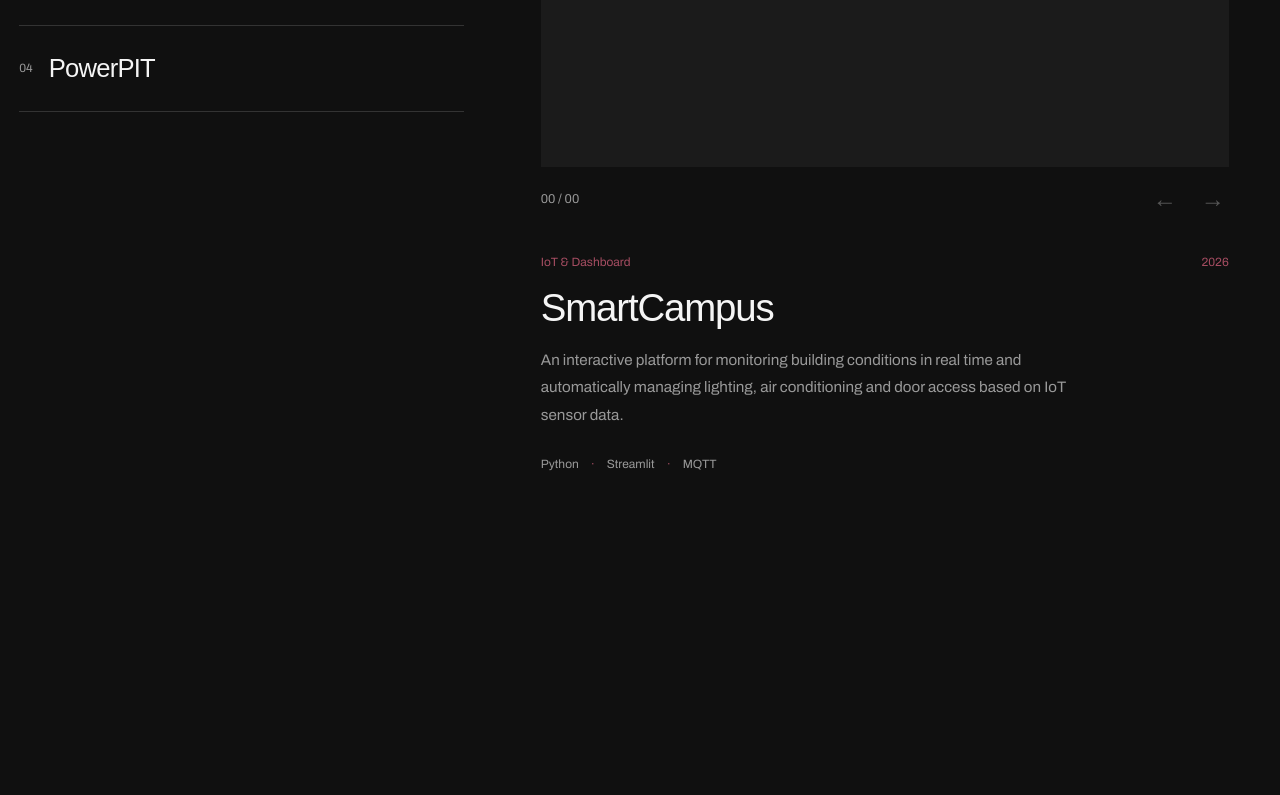
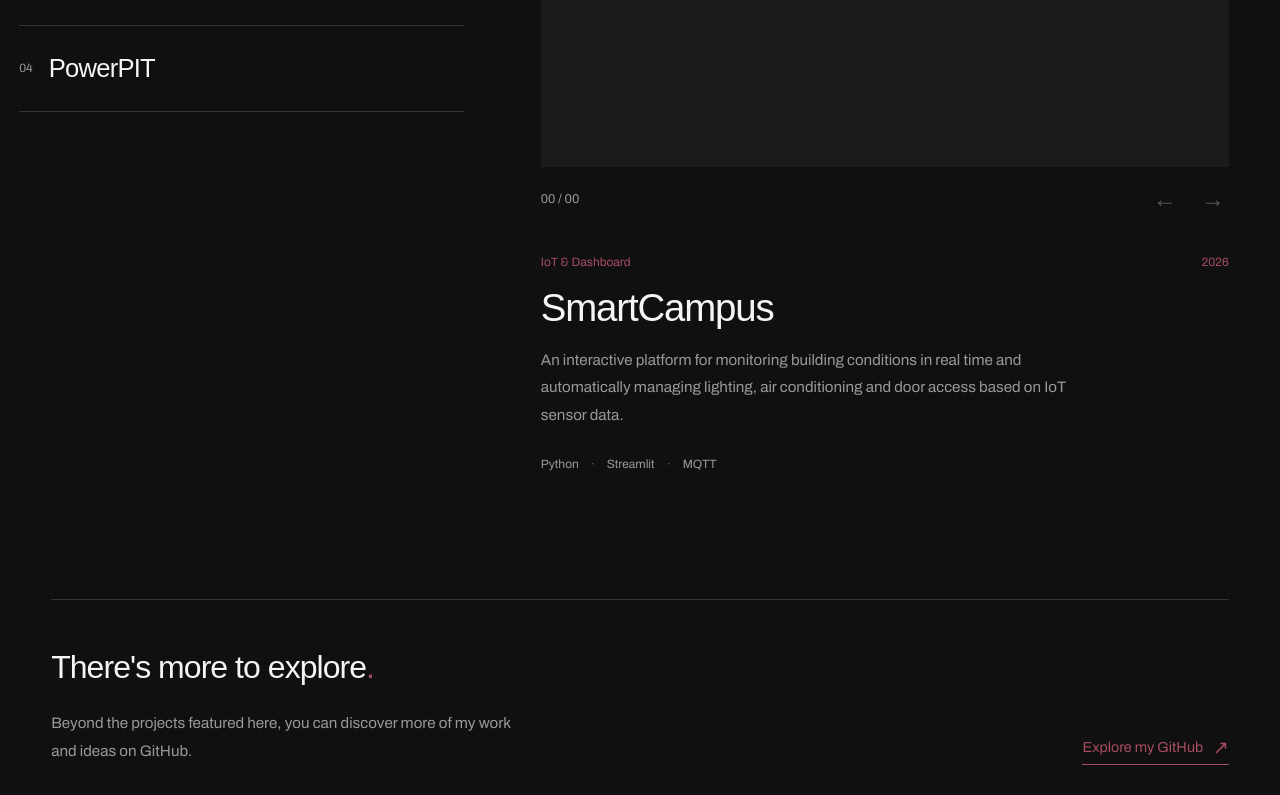
Before and after one commit to gabriielaaf/myportfolio, a React (Vite) app: page /work in a window 1280 px wide. Shown: the part 784-1579 px from the top of the page. Before the commit the page ends 1367 px from the top, so only its background shows below. Built offline with nearby package versions, Linux system fonts and the light colour scheme; a web font is replaced by a local one.

Commit message:
Add github link on work page

```diff
--- a/src/pages/WorkPage.module.css
+++ b/src/pages/WorkPage.module.css
@@ -399,6 +399,88 @@
   color: var(--accent);
 }
 
+/* GitHub */
+
+.githubSection {
+  display: flex;
+  align-items: end;
+  justify-content: space-between;
+
+  gap: 3rem;
+  margin-top: 8rem;
+  padding-top: 3rem;
+
+  border-top: 1px solid var(--border);
+}
+
+.githubContent {
+  max-width: 35rem;
+}
+
+.githubHeading {
+  font-family: var(--font-heading);
+  font-size: clamp(1.6rem, 2.5vw, 2.2rem);
+  font-weight: 500;
+  line-height: 1.2;
+  letter-spacing: -0.03em;
+
+  color: var(--foreground);
+}
+
+.githubDescription {
+  max-width: 30rem;
+  margin-top: 1.5rem;
+
+  font-family: var(--font-body);
+  font-size: 0.95rem;
+  line-height: 1.8;
+
+  color: var(--muted);
+}
+
+/* GitHub link */
+
+.githubLink {
+  display: inline-flex;
+  align-items: center;
+  gap: 0.6rem;
+  flex-shrink: 0;
+
+  padding-bottom: 0.35rem;
+  border-bottom: 1px solid var(--accent);
+
+  font-family: var(--font-body);
+  font-size: 0.9rem;
+  font-weight: 500;
+  text-decoration: none;
+
+  color: var(--accent);
+
+  transition:
+    gap 300ms ease,
+    color 300ms ease;
+}
+
+.githubArrow {
+  display: inline-block;
+  font-size: 1.2rem;
+
+  transition: transform 300ms ease;
+}
+
+.githubLink:hover {
+  gap: 0.9rem;
+}
+
+.githubLink:hover .githubArrow {
+  transform: translate(3px, -3px);
+}
+
+.githubLink:focus-visible {
+  outline: 2px solid var(--accent);
+  outline-offset: 6px;
+}
+
 /* Entrance animations */
 
 @keyframes revealUp {
@@ -464,11 +546,29 @@
   .detailsTitle {
     font-size: 1.8rem;
   }
+
+  .githubSection {
+    flex-direction: column;
+    align-items: flex-start;
+
+    gap: 2rem;
+    margin-top: 5rem;
+    padding-top: 2.5rem;
+  }
+
+  .githubHeading {
+    font-size: 1.8rem;
+  }
+
+  .githubDescription {
+    font-size: 0.9rem;
+  }
 }
 
 /* Reduced motion */
 
 @media (prefers-reduced-motion: reduce) {
+
   .label,
   .title,
   .subtitle,
@@ -502,4 +602,9 @@
   .detailsInitial {
     animation: none;
   }
+
+  .githubLink,
+  .githubArrow {
+    transition: none;
+  }
 }
--- a/src/pages/WorkPage.tsx
+++ b/src/pages/WorkPage.tsx
@@ -77,8 +77,7 @@ function WorkPage() {
                     aria-pressed={selectedIndex === index}
                     className={`
                       ${styles.projectButton}
-                      ${
-                        selectedIndex === index
+                      ${selectedIndex === index
                         ? styles.projectActive
                         : ""
                       }
@@ -108,8 +107,7 @@ function WorkPage() {
 
           <section
             key={selectedProject.id}
-            className={`${styles.details} ${
-              !hasChangedProject ? styles.detailsInitial : ""
+            className={`${styles.details} ${!hasChangedProject ? styles.detailsInitial : ""
               }`}
             aria-label={`${selectedProject.name} details`}
           >
@@ -121,8 +119,7 @@ function WorkPage() {
                 <img
                   key={currentImage}
                   src={currentImage}
-                  alt={`${selectedProject.name} screenshot ${
-                    imageIndex + 1
+                  alt={`${selectedProject.name} screenshot ${imageIndex + 1
                     }`}
                   className={styles.carouselImage}
                 />
@@ -194,6 +191,33 @@ function WorkPage() {
           </section>
 
         </div>
+        {/* GitHub */}
+
+        <section className={styles.githubSection}>
+          <div className={styles.githubContent}>
+            <h2 className={styles.githubHeading}>
+              There's more to explore
+              <span className={styles.accent}>.</span>
+            </h2>
+
+            <p className={styles.githubDescription}>
+              Beyond the projects featured here, you can discover
+              more of my work and ideas on GitHub.
+            </p>
+          </div>
+
+          <a
+            href="https://github.com/gabriielaaf"
+            target="_blank"
+            rel="noopener noreferrer"
+            className={styles.githubLink}
+          >
+            Explore my GitHub
+            <span className={styles.githubArrow} aria-hidden="true">
+              ↗
+            </span>
+          </a>
+        </section>
       </div>
     </main>
   );
```
Lines whose indentation alone changed are shown as unchanged.
